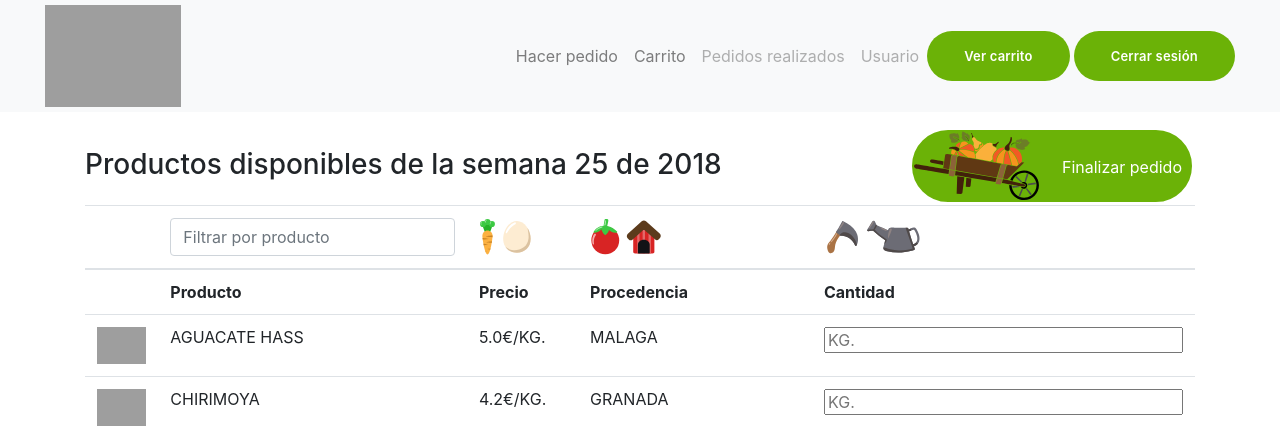
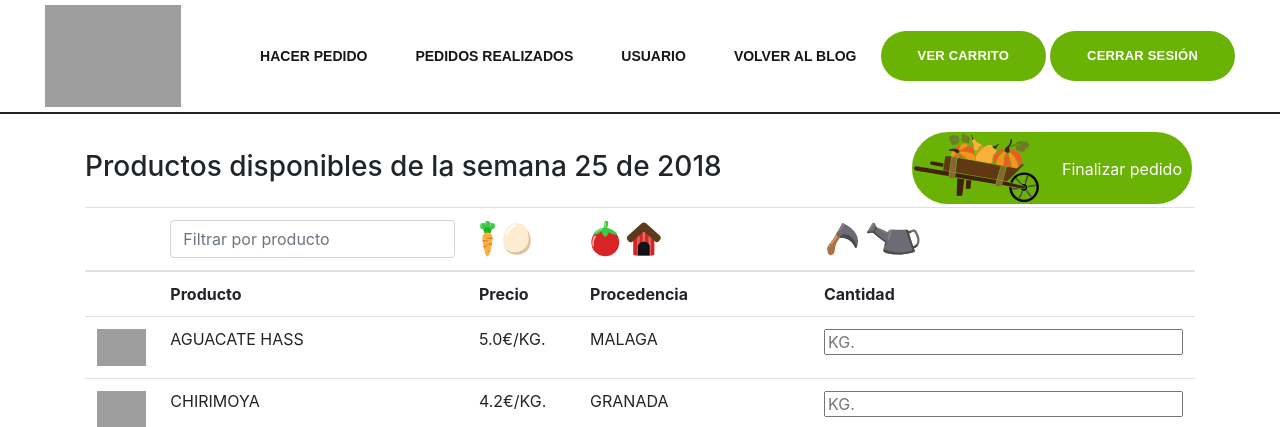
Before and after one commit to scr6292/backend, a Flask app: page /agricultores/1/order in a window 1280 px wide. Shown: the top 427 px of the page. Run offline with Flask 2, Linux system fonts and the light colour scheme; a user stored in the database is signed in; data comes from the database, SQL or seed files in the repository; some libraries are stand-ins or nearby versions; grey boxes are pictures that could not be loaded.

Commit message:
Keep working on the nav header style

```diff
--- a/application/static/styles.css
+++ b/application/static/styles.css
@@ -47,12 +47,22 @@
     padding-top: 0px !important;
     padding-bottom: 0px !important;
 }
-/*
-.main_menu {
-    position: relative !important;
-    left: auto !important;
-    float: right !important;
-}*/
+.navbar-nav{
+
+    color: #86af49 !important;
+    font-family: 'Poppins', sans-serif !important;
+    font-size: 14px !important;
+    font-style: normal !important;
+    font-weight: 600 !important;
+    letter-spacing: 0px !important;
+    text-transform: uppercase !important;
+}
+.navbar-expand-lg .navbar-nav .nav-link {
+    color: #171717 !important;
+}
+.navbar-expand-lg .navbar-nav .nav-link:hover {
+    color: #86af49 !important;
+}
 
 .logout {
     color: #ffffff;
@@ -76,9 +86,14 @@
 
 @media (min-width: 992px){
     .navbar-expand-lg .navbar-nav .nav-link{
-        padding-right: 1.5rem;
-        padding-left: 1.5rem
+        padding-right: 1.5rem !important;
+        padding-left: 1.5rem !important;
     }
+}
+
+nav.navbar-light {
+    border-bottom: solid;
+    border-bottom-width: 2px;
 }
 
 .shopping-cart {
--- a/templates/layout.html
+++ b/templates/layout.html
@@ -8,7 +8,7 @@
 		<link rel="stylesheet" href="https://use.fontawesome.com/releases/v5.0.13/css/all.css" integrity="sha384-DNOHZ68U8hZfKXOrtjWvjxusGo9WQnrNx2sqG0tfsghAvtVlRW3tvkXWZh58N9jp" crossorigin="anonymous">
 
 		<!-- Navbar -->
-		<nav class="navbar navbar-expand-lg navbar-light bg-light">
+		<nav class="navbar navbar-expand-lg navbar-light">
   			<div class="logo">
   				<a class="navbar-brand" href="#">
   					<img src="http://www.nuestrashuertas.com/test/wp-content/uploads/2018/06/download-1.jpg" class="normal">
@@ -20,9 +20,9 @@
 		  		<div class="collapse navbar-collapse" id="navbarNavAltMarkup">
 		    		<div class="navbar-nav ml-auto">
 		      			<a class="nav-item nav-link" href="#">Hacer pedido</a> <!-- url_for('agricultorMenuOrder',agricultor_id=agricultor_id) -->
-				      	<a class="nav-item nav-link" href="#">Carrito</a> <!-- url_for('postOrder',agricultor_id=agricultor_id) -->
-				      	<a class="nav-item nav-link disabled" href="#">Pedidos realizados</a>
-				      	<a class="nav-item nav-link disabled" href="#">Usuario</a>
+				      	<a class="nav-item nav-link" href="#">Pedidos realizados</a> <!-- url_for('postOrder',agricultor_id=agricultor_id) -->
+				      	<a class="nav-item nav-link" href="#">Usuario</a>
+				      	<a class="nav-item nav-link" href="http://www.nuestrashuertas.com/test/">Volver al blog</a>
 		    		</div>
 		  		</div>
 		  		<div class="navbar-sign" id="navbarNavAltMarkup">
```
